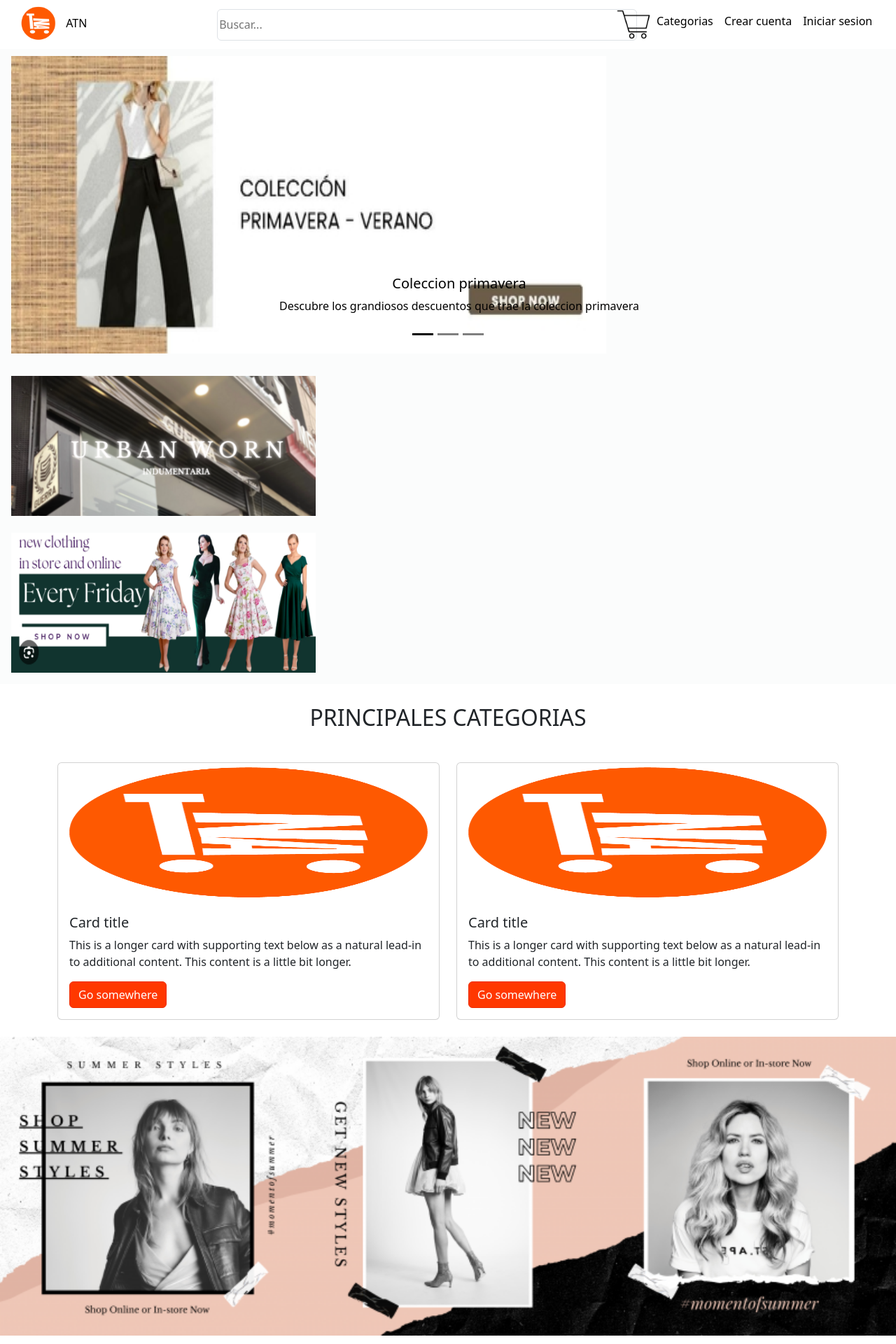
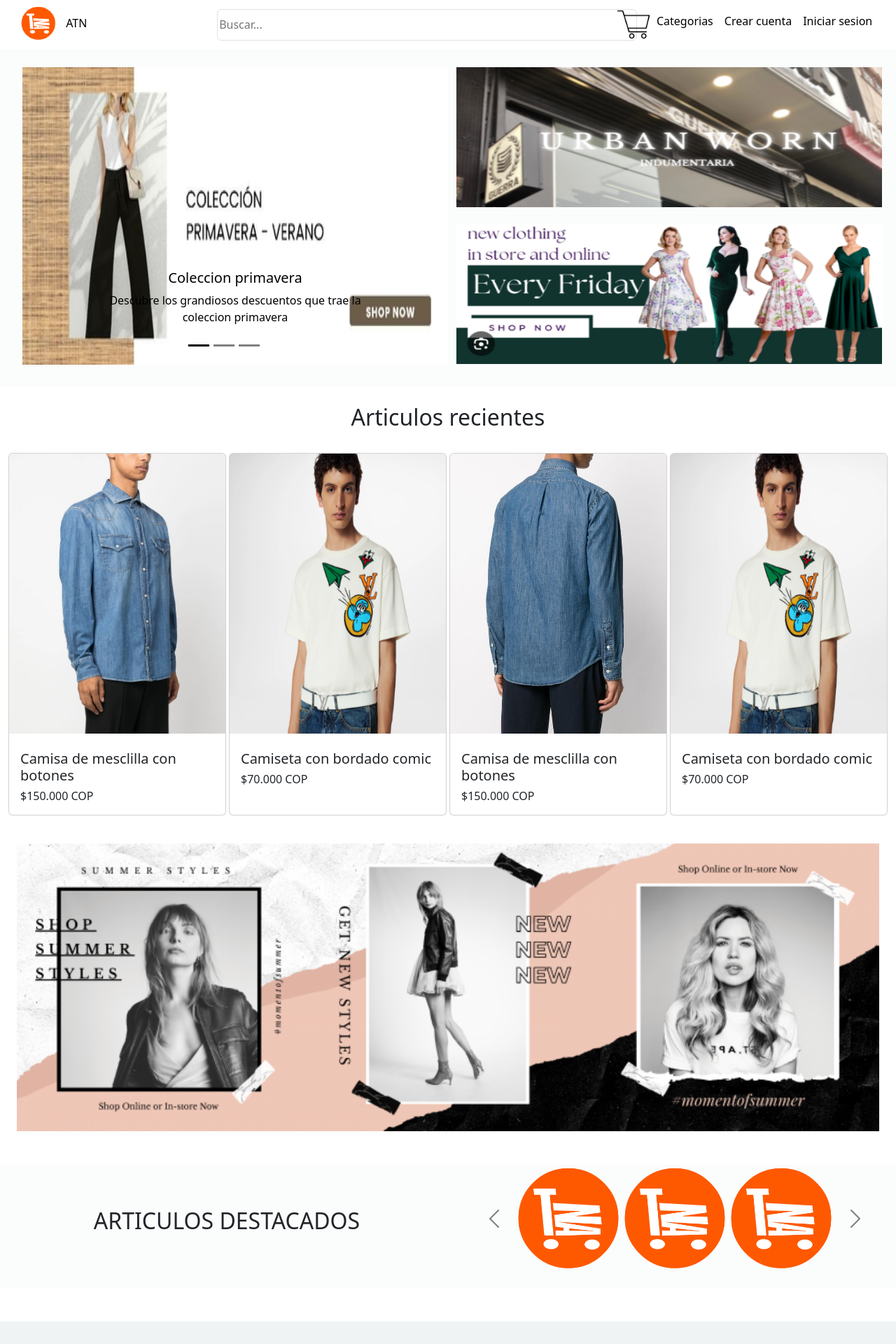
Before and after one commit to Juanse2005/PYT_ATN, a PHP site: page /index.php in a window 1280 px wide. Shown: the top 1920 px of the page at 70% size. Run offline with PHP 8.4, Linux system fonts and the light colour scheme; data comes from the database, SQL or seed files in the repository.

Commit message:
Add files via upload

```diff
--- a/content_index.php
+++ b/content_index.php
@@ -1,45 +1,48 @@
 <!--Carrusel e imagenes-->
 <div class="container-flex mt-3 bg-gray">
     <br><br>
-        <div class="row g-0">
+    <div class="container-flex p-3">
+        <div class="row ">
             <div class="col">
-                <div class="container-flex">
                 <div id="carouselExampleAutoplaying" class="carousel carousel-dark slide" data-bs-ride="carousel">
                     <div class="carousel-indicators">
-                            <button type="button" data-bs-target="#carouselExampleAutoplaying" data-bs-slide-to="0" class="active" aria-current="true" aria-label="Slide 1"></button>
-                            <button type="button" data-bs-target="#carouselExampleAutoplaying" data-bs-slide-to="1" aria-label="Slide 2"></button>
-                            <button type="button" data-bs-target="#carouselExampleAutoplaying" data-bs-slide-to="2" aria-label="Slide 3"></button>
+                        <button type="button" data-bs-target="#carouselExampleAutoplaying" data-bs-slide-to="0"
+                            class="active" aria-current="true" aria-label="Slide 1"></button>
+                        <button type="button" data-bs-target="#carouselExampleAutoplaying" data-bs-slide-to="1"
+                            aria-label="Slide 2"></button>
+                        <button type="button" data-bs-target="#carouselExampleAutoplaying" data-bs-slide-to="2"
+                            aria-label="Slide 3"></button>
                     </div>
                     <div class="carousel-inner m-3">
                         <div class="carousel-item active">
-                                <img src="img-carousel1.jpg" class="d-block" height="425px" width="850px">
+                            <img src="img-carousel1.jpg" class="d-block" height="425px" width="100%">
                             <div class="carousel-caption d-none d-md-block">
                                 <h5>Coleccion primavera</h5>
                                 <p>Descubre los grandiosos descuentos que trae la coleccion primavera</p>
                             </div>
                         </div>
                         <div class="carousel-item">
-                                <img src="img-carousel2.png" class="d-block" height="425px" width="850px">
+                            <img src="img-carousel2.png" class="d-block" height="425px" width="100%">
                             <div class="carousel-caption d-none d-md-block">
                                 <h5>Urban Worn</h5>
                                 <p>La marca de indumentaria mas top de colombia!</p>
                             </div>
                         </div>
                         <div class="carousel-item">
-                                <img src="img-carousel3.png" class="d-block" height="425px" width="850px" alt="...">
-                            </div>
+                            <img src="img-carousel3.png" class="d-block" height="425px" width="100%" alt="...">
                         </div>
                     </div>
                 </div>
             </div>
             <div class="col p-3">
-                <div>
-                    <img src="img-carousel2.png" height="200px" width="435px" alt="">
+                <div class="container-flex">
+                    <img src="img-carousel2.png" height="200px" width="100%" alt="">
                 </div>
                 <br>
                 <div class="col">
                     <div>
-                        <img src="img-carousel3.png" height="200px" width="435px" alt="">
+                        <img src="img-carousel3.png" height="200px" width="100%" alt="">
+                    </div>
                 </div>
             </div>
         </div>
@@ -48,35 +51,57 @@
 <!--Tarjetas-->
 <div class="container-flex bg-light ">
     <div class="text-center">
-            <p class="fs-2 p-lg-4 text-uppercase">Principales categorias</p>
+        <p class="fs-2 p-lg-4 h5">Articulos recientes</p>
     </div>
-        <div class="container">
-            <div class="row row-cols-1 row-cols-md-2 g-4">
+    <div class="container-fluid ">
+        <div class="row g-1">
             <div class="col">
-                    <div class="card">
-                        <img src="img-logo-atn.png" class="card-img-top" height="200" alt="...">
+                <div class="card" style="width: 100%; height: 100%">
+                    <a href="product_1.php" class="text-decoration-none h6">
+                        <img src="prenda1.png" class="card-img-top" style="width: 100%; height: 400px;" alt="...">
                         <div class="card-body">
-                            <h5 class="card-title">Card title</h5>
-                            <p class="card-text">This is a longer card with supporting text below as a natural lead-in to additional
-                                content. This content is a little bit longer.</p>
-                            <a href="#" class="btn btn-primary">Go somewhere</a>
+                            <h5 class="card-title">Camisa de mesclilla con botones</h5>
+                            <p class="card-text">$150.000 COP</p>
+                    </a>
                 </div>
             </div>
         </div>
         <div class="col">
-                    <div class="card">
-                        <img src="img-logo-atn.png" class="card-img-top" height="200" alt="...">
+            <div class="card" style="width: 100%; height: 100%">
+                <a href="product_2.php" class="text-decoration-none h6">
+                    <img src="prenda3.png" class="card-img-top" style="width: 100%; height: 400px;" alt="...">
                     <div class="card-body">
-                            <h5 class="card-title">Card title</h5>
-                            <p class="card-text">This is a longer card with supporting text below as a natural lead-in to additional
-                                content. This content is a little bit longer.</p>
-                            <a href="#" class="btn btn-primary">Go somewhere</a>
+                        <h5 class="card-title">Camiseta con bordado comic</h5>
+                        <p class="card-text">$70.000 COP</p>
+                </a>
+            </div>
+        </div>
+    </div>
+    <div class="col">
+        <div class="card" style="width: 100%; height: 100%">
+            <a href="product_1.php" class="text-decoration-none h6">
+                <img src="prenda1_1.png" class="card-img-top" style="width: 100%; height: 400px;" alt="...">
+                <div class="card-body">
+                    <h5 class="card-title">Camisa de mesclilla con botones</h5>
+                    <p class="card-text">$150.000 COP</p>
+            </a>
+        </div>
+    </div>
+</div>
+<div class="col">
+    <div class="card" style="width: 100%; height: 100%">
+        <a href="product_2.php" class="text-decoration-none h6">
+            <img src="prenda3.png" class="card-img-top" style="width: 100%; height: 400px;" alt="...">
+            <div class="card-body">
+                <h5 class="card-title">Camiseta con bordado comic</h5>
+                <p class="card-text">$70.000 COP</p>
+        </a>
     </div>
 </div>
 </div>
 </div>
 </div>
-            <div class="container-flex">
+<div class="container-flex mt-3 px-4">
     <img src="img-carousel4.png" width="100%" class="img-fluid mt-4" alt="...">
 </div>
 </div>
@@ -118,11 +143,13 @@
                             </table>
                         </div>
                     </div>
-                        <button class="carousel-control-prev" type="button" data-bs-target="#carouselExample" data-bs-slide="prev">
+                    <button class="carousel-control-prev" type="button" data-bs-target="#carouselExample"
+                        data-bs-slide="prev">
                         <span class="carousel-control-prev-icon" aria-hidden="true"></span>
                         <span class="visually-hidden">Previous</span>
                     </button>
-                        <button class="carousel-control-next" type="button" data-bs-target="#carouselExample" data-bs-slide="next">
+                    <button class="carousel-control-next" type="button" data-bs-target="#carouselExample"
+                        data-bs-slide="next">
                         <span class="carousel-control-next-icon" aria-hidden="true"></span>
                         <span class="visually-hidden">Next</span>
                     </button>
```
Lines whose indentation alone changed are shown as unchanged.
